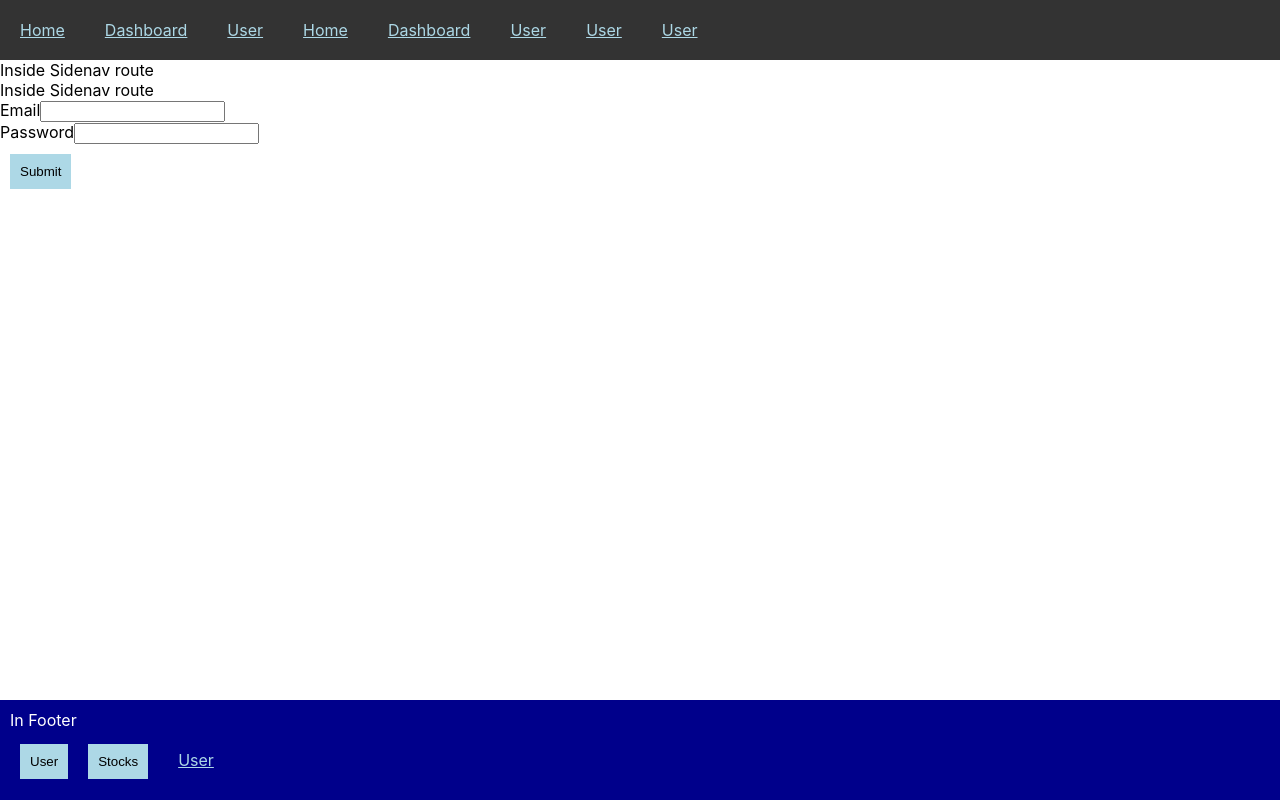
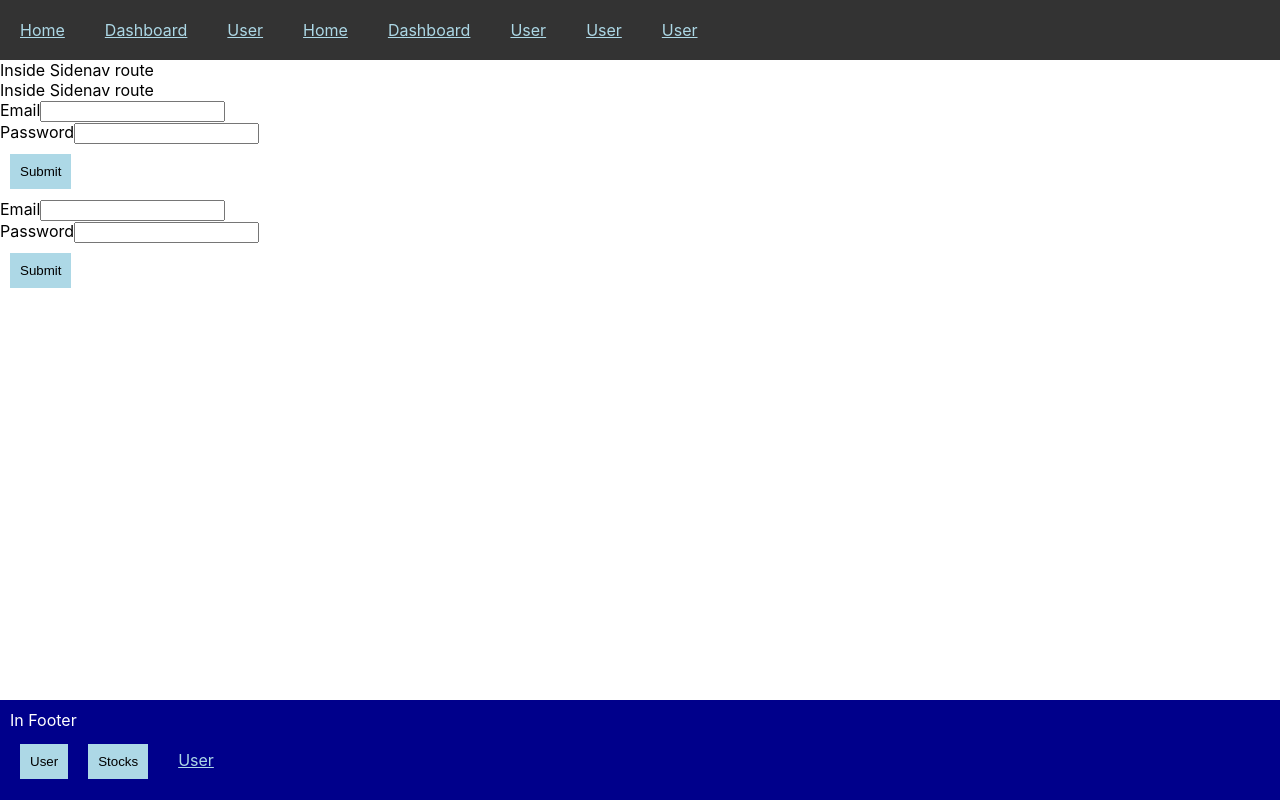
Before and after one commit to doniisetiiawan/react-router-txp, a React (Create React App) app: page /login in a window 1280 px wide. Built offline with nearby package versions, Linux system fonts and the light colour scheme.

Commit message:
Add switch component

```diff
--- a/src/App.jsx
+++ b/src/App.jsx
@@ -1,5 +1,7 @@
 import React, { Component } from 'react';
-import { Link, NavLink, Route } from 'react-router-dom';
+import {
+  Link, NavLink, Route, Switch,
+} from 'react-router-dom';
 import HomeComponent from './components/home/home.component';
 import DashboardComponent from './components/dashboard/dashboard.component';
 import GitHubComponent from './components/github/github.component';
@@ -201,6 +203,16 @@ class App extends Component {
           path="/login"
           component={LoginComponent}
         />
+        <Switch>
+          <Route
+            path="/login"
+            component={LoginComponent}
+          />
+          <Route
+            path="/:id"
+            render={({ match }) => <div> Route with path {match.url}</div>}
+          />
+        </Switch>
 
         <Footer />
       </div>
```
